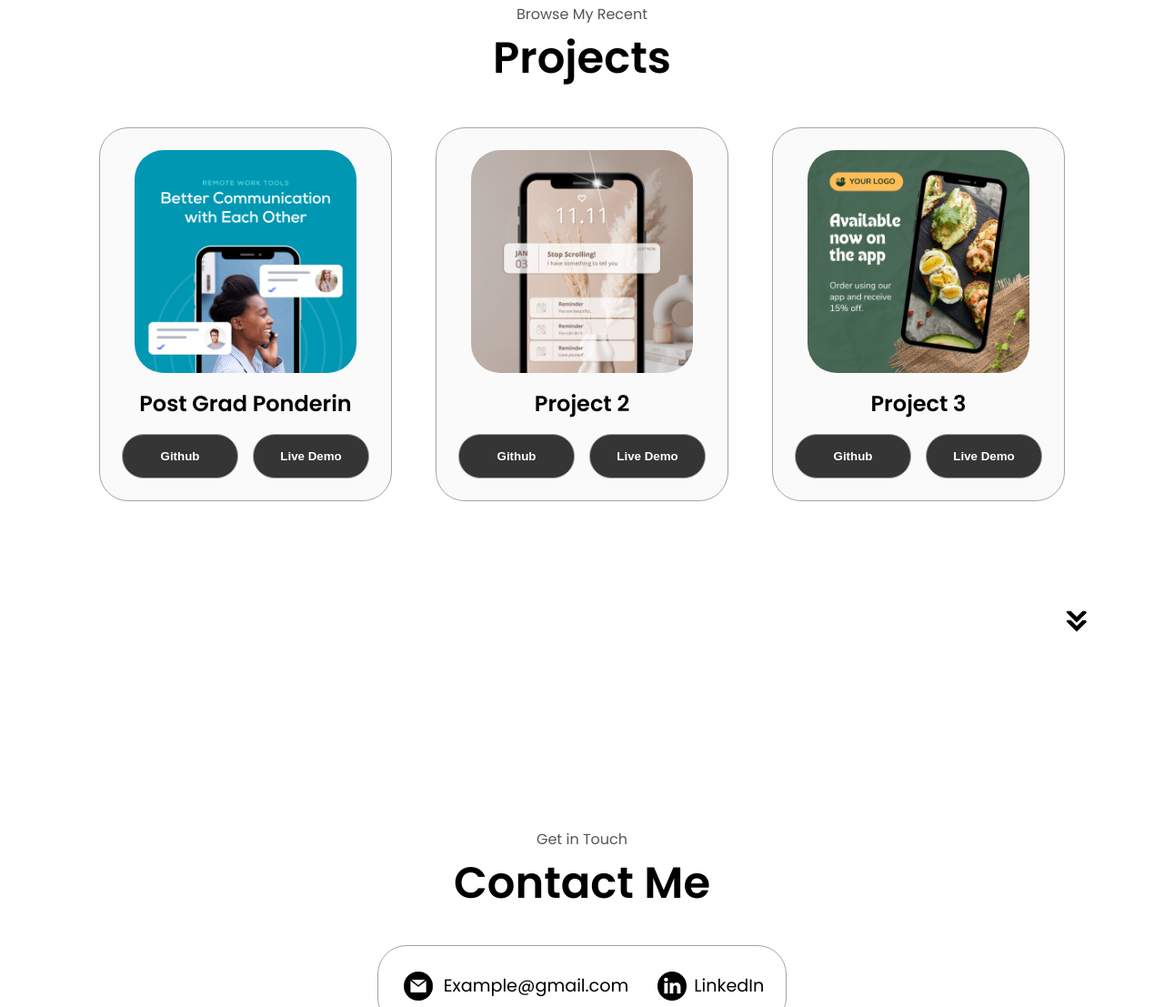
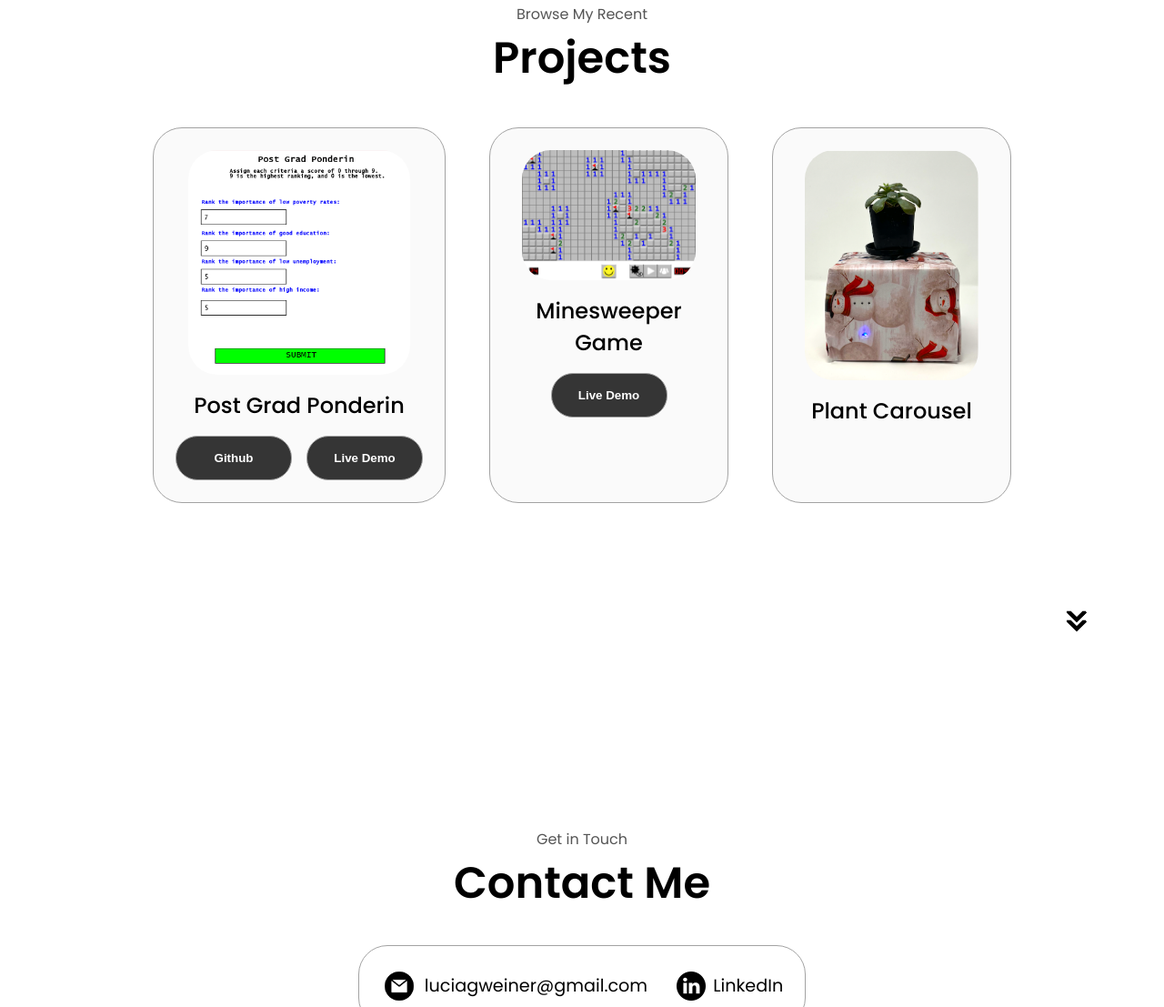
Before and after one commit to LuciaWeiner/html-css-js-portfolio, a plain HTML site: page index.html in a window 1280 px wide. Shown: the part 2461-3568 px from the top of the page at 91% size. Drawn offline with Linux system fonts and the light colour scheme.

Commit message:
Updated Pictures
adding proper project pictures

```diff
--- a/index.html
+++ b/index.html
@@ -177,14 +177,30 @@
             <div class="about-containers">
                 <div class="details-containers color-container">
                     <div class="article-container project">
-                        <img src="./assets/project-1.png" alt="Project 1" class="project-img">
+                        <img src="./assets/PostGradPonderin.png" alt="Post Grad Ponderin" class="project-img">
 
                     </div>
                     <h2 class="experience-sub-title project-title">Post Grad Ponderin</h2>
                     <div class="btn-container">
-                        <button class="btn btn-color-2 project-btn" onclick="location.href='https://github.com'">
+                        <button class="btn btn-color-2 project-btn" onclick="location.href='https://github.com/mushroom12345678/PostGradPonderin'">
                             Github
                         </button>
+                        <button class="btn btn-color-2 project-btn" onclick="location.href='https://www.youtube.com/watch?v=0-3HUqVQjmI '">
+                            Live Demo
+                        </button>
+
+                    </div>
+                </div>
+                <div class="details-containers color-container">
+                    <div class="article-container project">
+                        <img src="./assets/minesweeper.png" alt="Minesweeper game" class="project-img">
+
+                    </div>
+                    <h2 class="experience-sub-title project-title">Minesweeper Game</h2>
+                    <div class="btn-container">
+                        <!-- <button class="btn btn-color-2 project-btn" onclick="location.href='https://github.com'">
+                            Github
+                        </button> -->
                         <button class="btn btn-color-2 project-btn" onclick="location.href='https://github.com'">
                             Live Demo
                         </button>
@@ -193,33 +209,17 @@
                 </div>
                 <div class="details-containers color-container">
                     <div class="article-container project">
-                        <img src="./assets/project-2.png" alt="Project 2" class="project-img">
+                        <img src="./assets/plantcarousel.png" alt="Plant Carousel" class="project-img">
 
                     </div>
-                    <h2 class="experience-sub-title project-title">Project 2</h2>
+                    <h2 class="experience-sub-title project-title">Plant Carousel</h2>
                     <div class="btn-container">
-                        <button class="btn btn-color-2 project-btn" onclick="location.href='https://github.com'">
+                        <!-- <button class="btn btn-color-2 project-btn" onclick="location.href='https://github.com'">
                             Github
                         </button>
                         <button class="btn btn-color-2 project-btn" onclick="location.href='https://github.com'">
                             Live Demo
-                        </button>
-
-                    </div>
-                </div>
-                <div class="details-containers color-container">
-                    <div class="article-container project">
-                        <img src="./assets/project-3.png" alt="Post Grad Ponderin" class="project-img">
-
-                    </div>
-                    <h2 class="experience-sub-title project-title">Project 3</h2>
-                    <div class="btn-container">
-                        <button class="btn btn-color-2 project-btn" onclick="location.href='https://github.com'">
-                            Github
-                        </button>
-                        <button class="btn btn-color-2 project-btn" onclick="location.href='https://github.com'">
-                            Live Demo
-                        </button>
+                        </button> -->
 
                     </div>
                 </div>
@@ -233,11 +233,11 @@
         <div class="contact-info-upper-container">
             <div class="contact-info-container">
                 <img src="./assets/email.png" alt="Email icon" class="icon contact-icon email-icon">
-                <p><a href="mailto:examplemail@gmail.com">Example@gmail.com</a></p>
+                <p><a href="mailto:luciagweiner@gmail.com">luciagweiner@gmail.com</a></p>
             </div>
             <div class="contact-info-container">
                 <img src="./assets/linkedin.png" alt="Linkedin icon" class="icon contact-icon">
-                <p><a href="https://www.linkedin.com">LinkedIn</a></p>
+                <p><a href="https://www.linkedin.com/in/lucia-weiner/">LinkedIn</a></p>
             </div>
         </div>
     </section>
--- a/style.css
+++ b/style.css
@@ -324,7 +324,7 @@ section {
 
 .experience-sub-title {
     color: rgb(85,85,85);
-    font-weight: 600;
+    font-weight: 500;
     font-size: 1.5rem;
     margin-bottom: 1rem;
 }
```
Also changed, not shown: assets/PostGradPonderin.png (added), assets/minesweeper.png (added), assets/plantcarousel.png (added).
